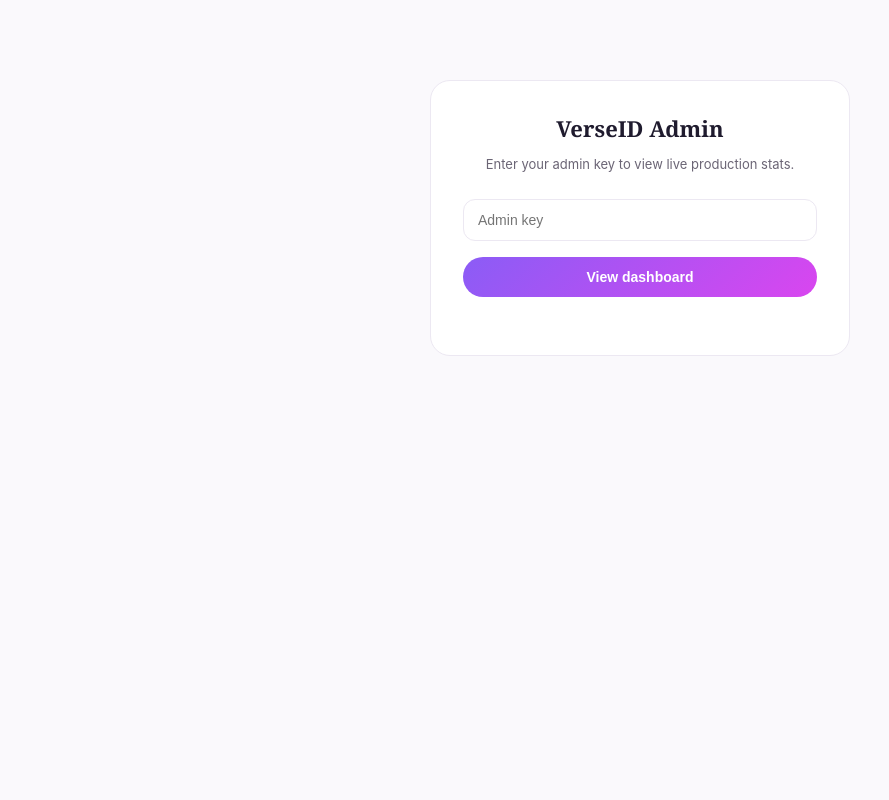
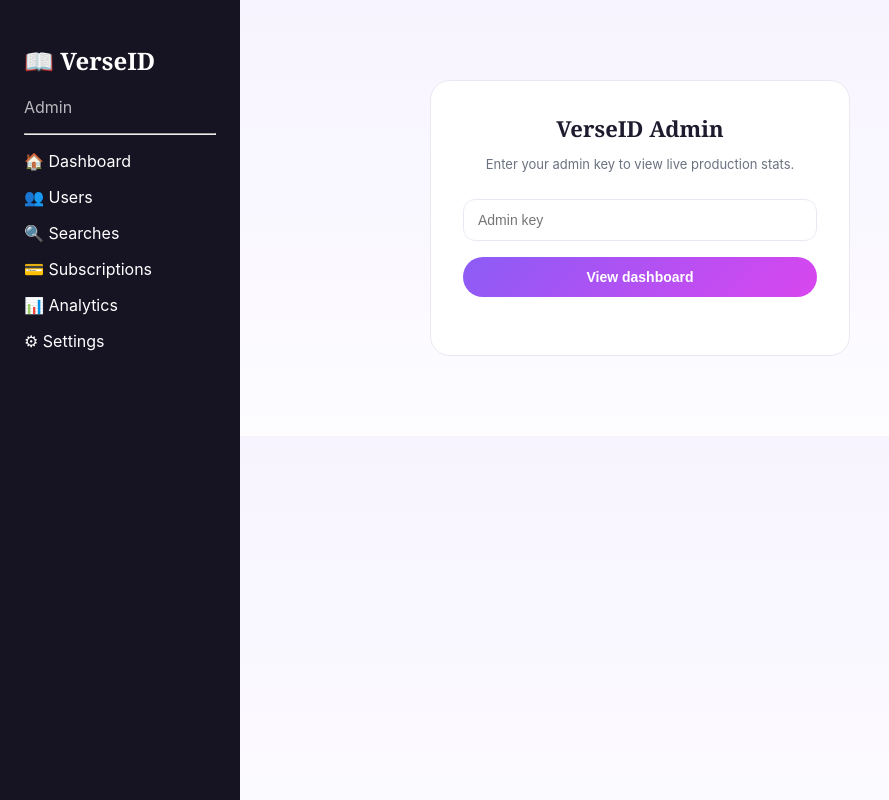
Before and after one commit to yungemmy892-maker/rhemaT, a Python web app: template backend/analytics/templates/admin_dashboard.html in a window 1280 px wide. Shown: the whole page, without its empty margins (0-889 px from the left). Run offline with Jinja, Linux system fonts and the light colour scheme; the template is opened without the code that fills it, so the values that code supplies are empty.

Commit message:
Fix: upgraded the admin dashboard UI

```diff
--- a/backend/analytics/templates/admin_dashboard.html
+++ b/backend/analytics/templates/admin_dashboard.html
@@ -111,9 +111,24 @@
 
   .hidden { display: none; }
   .loading { text-align: center; padding: 60px; color: var(--muted); }
+
+
+:root{
+--bg:#f5f3fb;--card:#fff;--primary:#8b5cf6;--accent:#d946ef;--text:#1f1b2e;--muted:#6b7280;--border:#ece8f2;
+}
+body{background:linear-gradient(180deg,#f7f4ff,#fdfcff);font-family:Inter,Arial,sans-serif}
+.sidebar{position:fixed;left:0;top:0;bottom:0;width:240px;background:#161322;color:#fff;padding:24px}
+.main{margin-left:240px}
+.topbar{background:rgba(255,255,255,.7)!important;backdrop-filter:blur(18px);border-bottom:1px solid var(--border);color:var(--text)!important}
+.cards{grid-template-columns:repeat(auto-fit,minmax(220px,1fr));gap:20px}
+.card{border:none;border-radius:22px;box-shadow:0 10px 30px rgba(139,92,246,.08);transition:.3s}
+.card:hover{transform:translateY(-6px)}
+.panel{border:none;border-radius:24px;box-shadow:0 10px 30px rgba(0,0,0,.05)}
+.hero{background:linear-gradient(135deg,#8b5cf6,#d946ef);color:#fff;padding:28px;border-radius:26px;margin:24px}
+
 </style>
 </head>
-<body>
+<body><aside class='sidebar'><h2>📖 VerseID</h2><p style='opacity:.7'>Admin</p><hr><p>🏠 Dashboard</p><p>👥 Users</p><p>🔍 Searches</p><p>💳 Subscriptions</p><p>📊 Analytics</p><p>⚙ Settings</p></aside>
 
 <div id="gate" class="gate">
   <div class="display" style="font-size:22px;font-weight:600;">VerseID Admin</div>
@@ -133,7 +148,7 @@
     </div>
   </div>
 
-  <div class="container">
+  <div class="main"><div class="container"><div class="hero"><h2 style="margin:0">VerseID Analytics</h2><p>Monitor users, searches, subscriptions and platform performance.</p></div>
     <div id="loading" class="loading">Loading stats…</div>
 
     <div id="content" class="hidden">
```
